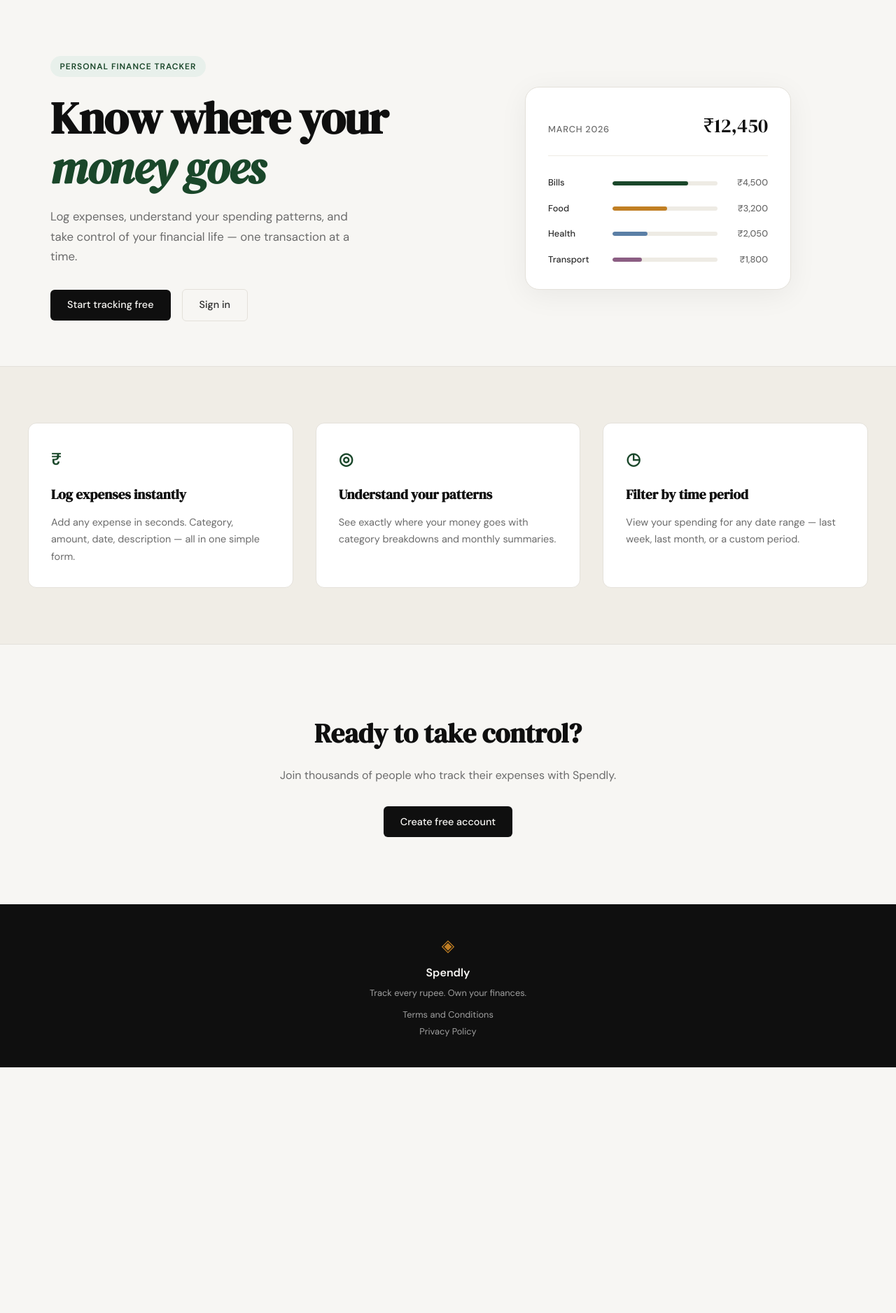
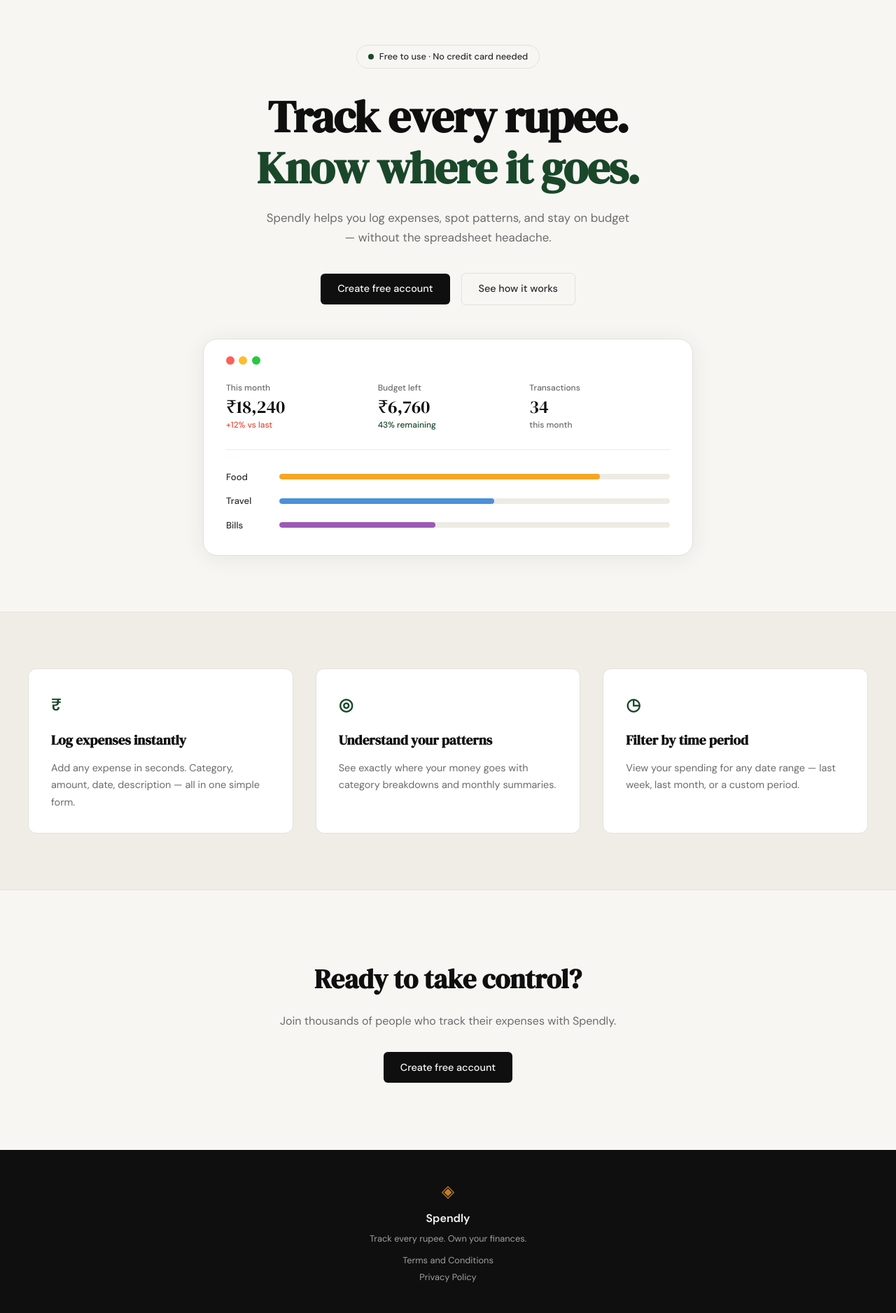
Before and after one commit to ajinkyaabhang/spendy, a Flask app: page / in a window 1280 px wide. Shown: the part 61-1937 px from the top of the page at 70% size. Before the commit the page ends 1586 px from the top, so only its background shows below. Run offline with Flask 3, Linux system fonts and the light colour scheme.

Commit message:
landing: add youtube modal on see how it works click

```diff
--- /dev/null
+++ b/static/css/landing.css
@@ -0,0 +1,226 @@
+/* ------------------------------------------------------------------ */
+/* Hero — single-column centered layout (overrides style.css)         */
+/* ------------------------------------------------------------------ */
+
+.hero {
+    display: block;
+    padding: 4rem 2rem 5rem;
+    text-align: center;
+}
+
+.hero-inner {
+    max-width: 700px;
+    margin: 0 auto;
+}
+
+/* Badge */
+.hero-badge {
+    display: inline-flex;
+    align-items: center;
+    gap: 0.5rem;
+    background: transparent;
+    color: var(--ink-soft);
+    border: 1px solid var(--border);
+    font-size: 0.8rem;
+    font-weight: 500;
+    letter-spacing: 0;
+    text-transform: none;
+    padding: 0.35rem 1rem;
+    border-radius: 999px;
+    margin-bottom: 2rem;
+}
+
+.hero-badge-dot {
+    width: 8px;
+    height: 8px;
+    border-radius: 50%;
+    background: var(--accent);
+    display: inline-block;
+    flex-shrink: 0;
+}
+
+/* Title */
+.hero-title {
+    font-size: clamp(2.5rem, 6vw, 4rem);
+    line-height: 1.15;
+    margin-bottom: 1.25rem;
+    max-width: 100%;
+}
+
+.hero-title-green {
+    color: var(--accent);
+}
+
+/* Subtitle */
+.hero-subtitle {
+    max-width: 520px;
+    margin: 0 auto 2.25rem;
+}
+
+/* Actions */
+.hero-actions {
+    justify-content: center;
+    margin-bottom: 3rem;
+}
+
+/* Dashboard visual */
+.hero-visual {
+    display: block;
+    max-width: 700px;
+    margin: 0 auto;
+    justify-content: unset;
+}
+
+.dash-card {
+    background: var(--paper-card);
+    border: 1px solid var(--border);
+    border-radius: var(--radius-lg);
+    padding: 1.5rem 2rem 2rem;
+    box-shadow: 0 4px 32px rgba(0, 0, 0, 0.07);
+    text-align: left;
+}
+
+/* Traffic lights */
+.dash-traffic {
+    display: flex;
+    gap: 0.4rem;
+    margin-bottom: 1.5rem;
+}
+
+.dot {
+    width: 12px;
+    height: 12px;
+    border-radius: 50%;
+}
+
+.dot-red    { background: #ff5f56; }
+.dot-yellow { background: #ffbd2e; }
+.dot-green-tl { background: #27c93f; }
+
+/* Stats row */
+.dash-stats {
+    display: grid;
+    grid-template-columns: repeat(3, 1fr);
+    gap: 1rem;
+    margin-bottom: 1.75rem;
+    padding-bottom: 1.5rem;
+    border-bottom: 1px solid var(--border-soft);
+}
+
+.dash-stat {
+    display: flex;
+    flex-direction: column;
+    gap: 0.2rem;
+}
+
+.dash-stat-label {
+    font-size: 0.75rem;
+    color: var(--ink-muted);
+    font-weight: 500;
+}
+
+.dash-stat-value {
+    font-family: var(--font-display);
+    font-size: 1.6rem;
+    color: var(--ink);
+    line-height: 1.1;
+}
+
+.dash-stat-sub {
+    font-size: 0.75rem;
+    color: var(--ink-muted);
+    font-weight: 500;
+}
+
+.dash-sub-danger  { color: #e74c3c; }
+.dash-sub-success { color: var(--accent); }
+
+/* Bar charts */
+.dash-bars {
+    display: flex;
+    flex-direction: column;
+    gap: 0.85rem;
+}
+
+.dash-bar-row {
+    display: grid;
+    grid-template-columns: 60px 1fr;
+    align-items: center;
+    gap: 1rem;
+}
+
+.dash-bar-label {
+    font-size: 0.82rem;
+    font-weight: 500;
+    color: var(--ink-soft);
+}
+
+.dash-bar-track {
+    height: 8px;
+    background: var(--border-soft);
+    border-radius: 999px;
+    overflow: hidden;
+}
+
+.dash-bar-fill {
+    height: 100%;
+    border-radius: 999px;
+}
+
+/* ------------------------------------------------------------------ */
+/* Video modal                                                         */
+/* ------------------------------------------------------------------ */
+
+.modal-overlay {
+    display: none;
+    position: fixed;
+    inset: 0;
+    background: rgba(0, 0, 0, 0.7);
+    z-index: 500;
+    align-items: center;
+    justify-content: center;
+    padding: 1.5rem;
+}
+
+.modal-overlay.is-open {
+    display: flex;
+}
+
+.modal-box {
+    position: relative;
+    background: var(--ink);
+    border-radius: var(--radius-md);
+    width: 100%;
+    max-width: 800px;
+    overflow: hidden;
+}
+
+.modal-close {
+    position: absolute;
+    top: 0.6rem;
+    right: 0.75rem;
+    background: none;
+    border: none;
+    color: var(--paper);
+    font-size: 1.75rem;
+    line-height: 1;
+    cursor: pointer;
+    z-index: 10;
+    opacity: 0.7;
+    transition: opacity 0.15s;
+}
+
+.modal-close:hover { opacity: 1; }
+
+.modal-video-wrap {
+    position: relative;
+    padding-top: 56.25%; /* 16:9 */
+}
+
+.modal-video-wrap iframe {
+    position: absolute;
+    inset: 0;
+    width: 100%;
+    height: 100%;
+    border: none;
+}
--- a/templates/landing.html
+++ b/templates/landing.html
@@ -1,60 +1,74 @@
 {% extends "base.html" %}
 
 {% block title %}Spendly — Track Every Rupee{% endblock %}
+
+{% block head %}
+<link rel="stylesheet" href="{{ url_for('static', filename='css/landing.css') }}">
+{% endblock %}
 
 {% block content %}
 
 <section class="hero">
     <div class="hero-inner">
-        <div class="hero-badge">Personal Finance Tracker</div>
+        <div class="hero-badge">
+            <span class="hero-badge-dot"></span>
+            Free to use · No credit card needed
+        </div>
         <h1 class="hero-title">
-            Know where your<br>
-            <em>money goes</em>
+            Track every rupee.<br>
+            <span class="hero-title-green">Know where it goes.</span>
         </h1>
         <p class="hero-subtitle">
-            Log expenses, understand your spending patterns,
-            and take control of your financial life —
-            one transaction at a time.
+            Spendly helps you log expenses, spot patterns, and stay
+            on budget — without the spreadsheet headache.
         </p>
         <div class="hero-actions">
-            <a href="{{ url_for('register') }}" class="btn-primary">Start tracking free</a>
-            <a href="{{ url_for('login') }}" class="btn-ghost">Sign in</a>
+            <a href="{{ url_for('register') }}" class="btn-primary">Create free account</a>
+            <a href="#" class="btn-ghost" id="seeHowBtn">See how it works</a>
         </div>
-    </div>
-    <div class="hero-visual">
-        <div class="mock-card">
-            <div class="mock-card-header">
-                <span class="mock-label">March 2026</span>
-                <span class="mock-total">₹12,450</span>
-            </div>
-            <div class="mock-bars">
-                <div class="mock-bar-row">
-                    <span class="mock-cat">Bills</span>
-                    <div class="mock-bar-track">
-                        <div class="mock-bar" style="width: 72%"></div>
+        <div class="hero-visual">
+            <div class="dash-card">
+                <div class="dash-traffic">
+                    <span class="dot dot-red"></span>
+                    <span class="dot dot-yellow"></span>
+                    <span class="dot dot-green-tl"></span>
+                </div>
+                <div class="dash-stats">
+                    <div class="dash-stat">
+                        <span class="dash-stat-label">This month</span>
+                        <span class="dash-stat-value">₹18,240</span>
+                        <span class="dash-stat-sub dash-sub-danger">+12% vs last</span>
                     </div>
-                    <span class="mock-amt">₹4,500</span>
+                    <div class="dash-stat">
+                        <span class="dash-stat-label">Budget left</span>
+                        <span class="dash-stat-value">₹6,760</span>
+                        <span class="dash-stat-sub dash-sub-success">43% remaining</span>
+                    </div>
+                    <div class="dash-stat">
+                        <span class="dash-stat-label">Transactions</span>
+                        <span class="dash-stat-value">34</span>
+                        <span class="dash-stat-sub">this month</span>
+                    </div>
                 </div>
-                <div class="mock-bar-row">
-                    <span class="mock-cat">Food</span>
-                    <div class="mock-bar-track">
-                        <div class="mock-bar mock-bar-2" style="width: 52%"></div>
+                <div class="dash-bars">
+                    <div class="dash-bar-row">
+                        <span class="dash-bar-label">Food</span>
+                        <div class="dash-bar-track">
+                            <div class="dash-bar-fill" style="width: 82%; background: #f5a623;"></div>
+                        </div>
                     </div>
-                    <span class="mock-amt">₹3,200</span>
-                </div>
-                <div class="mock-bar-row">
-                    <span class="mock-cat">Health</span>
-                    <div class="mock-bar-track">
-                        <div class="mock-bar mock-bar-3" style="width: 33%"></div>
+                    <div class="dash-bar-row">
+                        <span class="dash-bar-label">Travel</span>
+                        <div class="dash-bar-track">
+                            <div class="dash-bar-fill" style="width: 55%; background: #4a90d9;"></div>
+                        </div>
                     </div>
-                    <span class="mock-amt">₹2,050</span>
-                </div>
-                <div class="mock-bar-row">
-                    <span class="mock-cat">Transport</span>
-                    <div class="mock-bar-track">
-                        <div class="mock-bar mock-bar-4" style="width: 28%"></div>
+                    <div class="dash-bar-row">
+                        <span class="dash-bar-label">Bills</span>
+                        <div class="dash-bar-track">
+                            <div class="dash-bar-fill" style="width: 40%; background: #9b59b6;"></div>
+                        </div>
                     </div>
-                    <span class="mock-amt">₹1,800</span>
                 </div>
             </div>
         </div>
@@ -89,4 +103,60 @@
     </div>
 </section>
 
+<!-- Video modal -->
+<div class="modal-overlay" id="videoModal" aria-hidden="true">
+    <div class="modal-box" role="dialog" aria-modal="true">
+        <button class="modal-close" id="modalClose" aria-label="Close">&times;</button>
+        <div class="modal-video-wrap">
+            <iframe
+                id="videoFrame"
+                src=""
+                data-src="https://www.youtube.com/embed/dQw4w9WgXcQ"
+                frameborder="0"
+                allow="autoplay; encrypted-media; fullscreen"
+                allowfullscreen>
+            </iframe>
+        </div>
+    </div>
+</div>
+
 {% endblock %}
+
+{% block scripts %}
+<script>
+(function () {
+    var overlay  = document.getElementById('videoModal');
+    var box      = overlay.querySelector('.modal-box');
+    var frame    = document.getElementById('videoFrame');
+    var openBtn  = document.getElementById('seeHowBtn');
+    var closeBtn = document.getElementById('modalClose');
+
+    function openModal() {
+        frame.src = frame.dataset.src;
+        overlay.classList.add('is-open');
+        overlay.setAttribute('aria-hidden', 'false');
+    }
+
+    function closeModal() {
+        overlay.classList.remove('is-open');
+        overlay.setAttribute('aria-hidden', 'true');
+        frame.src = '';
+    }
+
+    openBtn.addEventListener('click', function (e) {
+        e.preventDefault();
+        openModal();
+    });
+
+    closeBtn.addEventListener('click', closeModal);
+
+    overlay.addEventListener('click', function (e) {
+        if (!box.contains(e.target)) closeModal();
+    });
+
+    document.addEventListener('keydown', function (e) {
+        if (e.key === 'Escape') closeModal();
+    });
+}());
+</script>
+{% endblock %}
```
Also changed, not shown: Capture.JPG (added).
